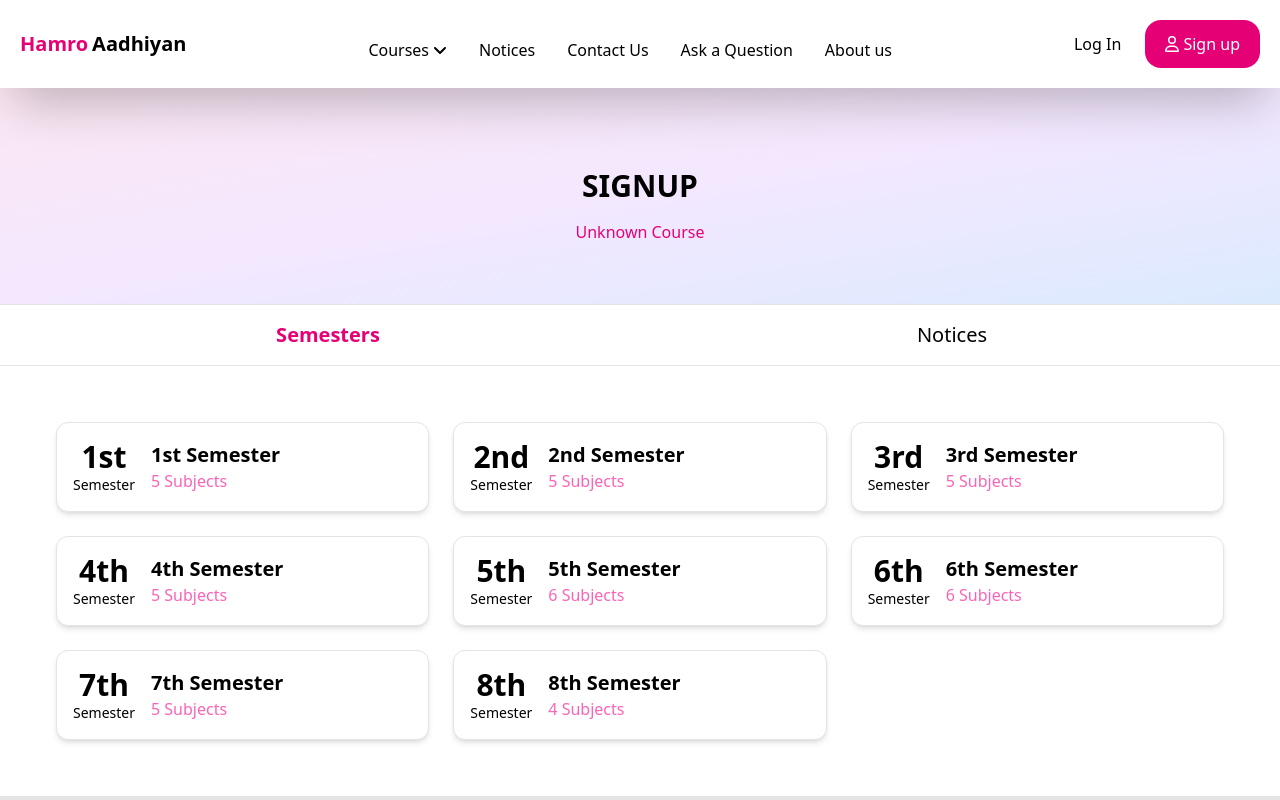
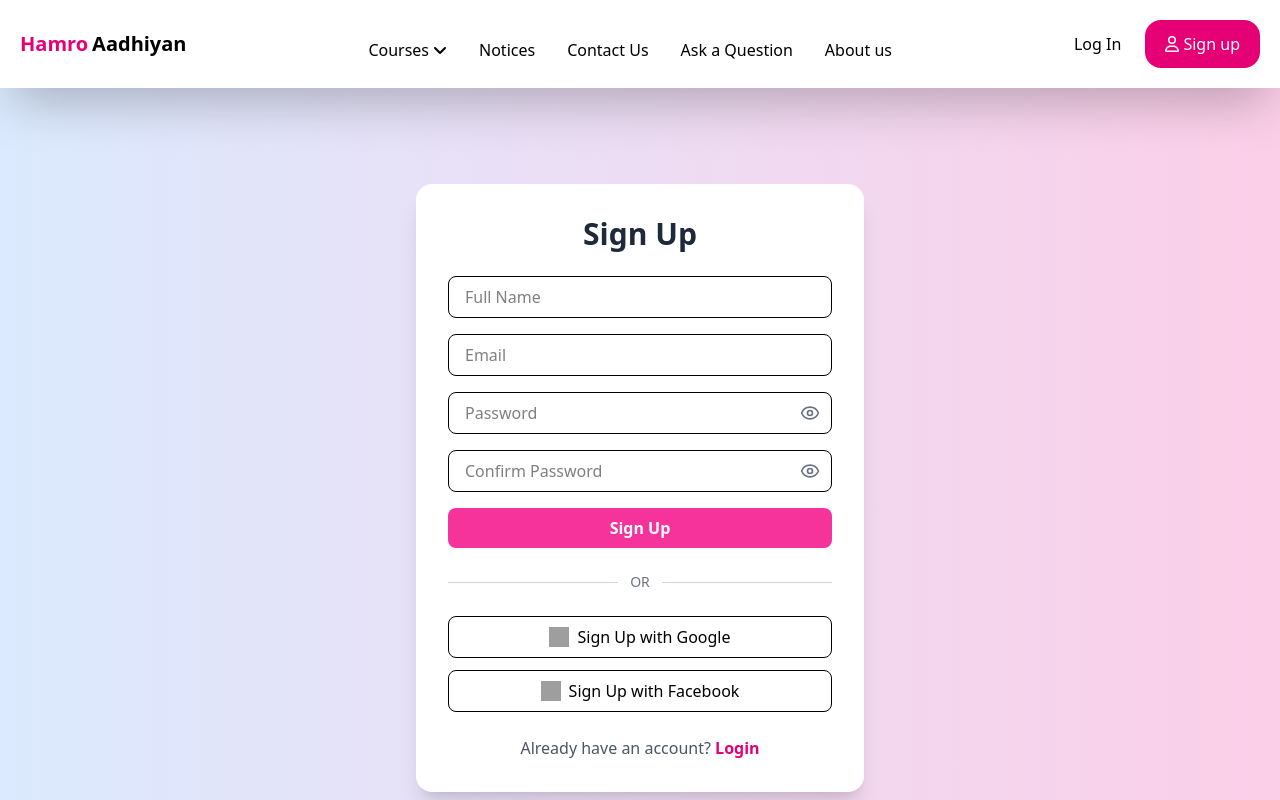
Before and after one commit to Prasannaniroula/HamroAadhiyan, a React (Vite) app in the folder client/: page /signup in a window 1280 px wide. Shown: the top 800 px of the page. Built offline with nearby package versions, Linux system fonts and the light colour scheme; grey boxes are pictures that could not be loaded.

Commit message:
updated the login and the signup page frontend using template

```diff
--- a/client/src/App.jsx
+++ b/client/src/App.jsx
@@ -7,6 +7,8 @@ import Footer from "./Components/Footer";
 import SemPageWrapper from "./Components/SempageWrapper";
 import DynamicSubjects from "./Pages/DynamicSubjects";
 import Contact from "./Pages/ContactUs";
+import Login from "./Pages/Login";
+import Signup from "./Pages/SignUp";
 
 export default function App (){
   return(
@@ -15,6 +17,8 @@ export default function App (){
   <Routes>
     <Route path="/" element={<><NavBarMain/><Frontpage/><Footer/></>} />
     <Route path="/contact" element={<><NavBarMain/><Contact/><Footer/></>} />
+    <Route path="/login" element={<><NavBarMain/><Login/><Footer/></>} />
+    <Route path="/signup" element={<><NavBarMain/><Signup/><Footer/></>} />
     <Route path="/:course" element={<><NavBarMain/><SemPageWrapper/><Footer/></>} />
     <Route path="/:course/:semester" element={<><NavBarMain/><DynamicSubjects/><Footer/></>}/>
   </Routes>
--- a/client/src/Components/Footer.jsx
+++ b/client/src/Components/Footer.jsx
@@ -17,7 +17,7 @@ function Footer() {
         { icon: 'Clock', text: 'Sun-Fri: 9:00 AM - 6:00 PM' }
       ];
       const quickLinks = [
-        { name: 'Courses', path: '#' },
+        { name: 'Courses', path: '/course' },
         { name: 'Notices', path: '#' },
         { name: 'Contact Us', path: '#' },
         { name: 'Student Dashboard', path: '#' }
@@ -25,8 +25,8 @@ function Footer() {
       const resources = [
         { name: 'Study Materials', path: '/course-detail-page' },
         { name: 'Academic Calendar', path: '/notices-board' },
-        { name: 'Student Support', path: '/contact-us' },
-        { name: 'Career Guidance', path: '/contact-us' }
+        { name: 'Student Support', path: '/contact' },
+        { name: 'Career Guidance', path: '/contact' }
       ];
   return (
     <footer className="bg-zinc-200">
--- a/client/src/Components/NavBarMain.jsx
+++ b/client/src/Components/NavBarMain.jsx
@@ -64,10 +64,10 @@ function NavBarMain() {
           </div>
         </div>
         <div className='hidden md:flex gap-6 justify-center items-center text-md'>
-          <Link to="#" className='hover:text-pink-400'>Log In</Link>
-            <button className='bg-pink-600 text-white px-5 py-3 rounded-2xl'>
+          <Link to="/login" className='hover:text-pink-400'>Log In</Link>
+          <Link to="/signup" ><button className='bg-pink-600 text-white px-5 py-3 rounded-2xl'>
               <FontAwesomeIcon icon={faUserRegular} /> Sign up
-            </button>
+            </button></Link>
           </div>
       </nav>
 
@@ -101,7 +101,7 @@ function NavBarMain() {
             <Link to="#" className="hover:text-pink-500">Notices</Link>
             <Link to="#" className="hover:text-pink-500">Contact</Link>
             <Link to="#" className="hover:text-pink-500">About</Link>
-            <Link to="#" className="bg-pink-500 text-white px-4 py-2 rounded-full text-center hover:bg-pink-600">Login</Link>
+            <Link to="/login" className="bg-pink-500 text-white px-4 py-2 rounded-full text-center hover:bg-pink-600">Login</Link>
           </div>
 
           {/* Overlay (40%) */}
--- /dev/null
+++ b/client/src/Pages/Login.jsx
@@ -0,0 +1,82 @@
+import { useState } from "react";
+import { Eye, EyeOff } from "lucide-react";
+import { Link } from "react-router-dom";
+
+export default function Login() {
+  const [showPassword, setShowPassword] = useState(false);
+
+  return (
+    <div className="min-h-screen flex items-center justify-center bg-gradient-to-r from-blue-100 to-pink-200 p-4">
+      <div className="w-full max-w-md bg-white rounded-2xl shadow-xl p-8">
+        <h2 className="text-3xl font-bold text-center text-gray-800 mb-6">
+           Login
+        </h2>
+
+        <form className="space-y-4">
+          <input
+            type="email"
+            placeholder="Email"
+            className="w-full px-4 py-2 border rounded-lg focus:ring focus:ring-pink-300 outline-none"
+          />
+
+          <div className="relative">
+            <input
+              type={showPassword ? "text" : "password"}
+              placeholder="Password"
+              className="w-full px-4 py-2 border rounded-lg focus:ring focus:ring-pink-300 outline-none"
+            />
+            <button
+              type="button"
+              onClick={() => setShowPassword(!showPassword)}
+              className="absolute inset-y-0 right-3 flex items-center text-gray-500"
+            >
+              {showPassword ? <EyeOff size={20} /> : <Eye size={20} />}
+            </button>
+          </div>
+
+          <button
+            type="submit"
+            className="w-full bg-pink-500 hover:bg-pink-600 text-white py-2 rounded-lg font-semibold transition duration-200"
+          >
+            Login
+          </button>
+        </form>
+
+        {/* Divider */}
+        <div className="flex items-center my-6">
+          <div className="flex-grow h-px bg-gray-300"></div>
+          <span className="px-3 text-gray-500 text-sm">OR</span>
+          <div className="flex-grow h-px bg-gray-300"></div>
+        </div>
+
+        {/* Social Login */}
+        <div className="space-y-3">
+          <button
+            type="button"
+            className="w-full flex items-center justify-center gap-2 border py-2 rounded-lg hover:bg-gray-100 transition"
+          >
+            <img src="https://www.svgrepo.com/show/475656/google-color.svg" alt="Google" className="w-5 h-5" />
+            Continue with Google
+          </button>
+          <button
+            type="button"
+            className="w-full flex items-center justify-center gap-2 border py-2 rounded-lg hover:bg-gray-100 transition"
+          >
+            <img src="https://www.svgrepo.com/show/475647/facebook-color.svg" alt="Facebook" className="w-5 h-5" />
+            Continue with Facebook
+          </button>
+        </div>
+
+        <p className="mt-6 text-center text-gray-600">
+          Don’t have an account?{" "}
+          <Link
+            to="/signup"
+            className="text-pink-600 font-semibold hover:underline"
+          >
+            Sign Up
+          </Link>
+        </p>
+      </div>
+    </div>
+  );
+}
--- /dev/null
+++ b/client/src/Pages/Signup.jsx
@@ -0,0 +1,103 @@
+import { useState } from "react";
+import { Eye, EyeOff } from "lucide-react";
+import { Link } from "react-router-dom"
+
+export default function Signup() {
+  const [showPassword, setShowPassword] = useState(false);
+  const [showConfirm, setShowConfirm] = useState(false);
+
+  return (
+    <div className="min-h-screen flex items-center justify-center bg-gradient-to-r from-blue-100 to-pink-200 p-4">
+      <div className="w-full max-w-md bg-white rounded-2xl shadow-xl p-8">
+        <h2 className="text-3xl font-bold text-center text-gray-800 mb-6">
+          Sign Up
+        </h2>
+
+        <form className="space-y-4">
+          <input
+            type="text"
+            placeholder="Full Name"
+            className="w-full px-4 py-2 border rounded-lg focus:ring focus:ring-pink-300 outline-none"
+          />
+          <input
+            type="email"
+            placeholder="Email"
+            className="w-full px-4 py-2 border rounded-lg focus:ring focus:ring-pink-300 outline-none"
+          />
+
+          <div className="relative">
+            <input
+              type={showPassword ? "text" : "password"}
+              placeholder="Password"
+              className="w-full px-4 py-2 border rounded-lg focus:ring focus:ring-pink-300 outline-none"
+            />
+            <button
+              type="button"
+              onClick={() => setShowPassword(!showPassword)}
+              className="absolute inset-y-0 right-3 flex items-center text-gray-500"
+            >
+              {showPassword ? <EyeOff size={20} /> : <Eye size={20} />}
+            </button>
+          </div>
+
+          <div className="relative">
+            <input
+              type={showConfirm ? "text" : "password"}
+              placeholder="Confirm Password"
+              className="w-full px-4 py-2 border rounded-lg focus:ring focus:ring-pink-300 outline-none"
+            />
+            <button
+              type="button"
+              onClick={() => setShowConfirm(!showConfirm)}
+              className="absolute inset-y-0 right-3 flex items-center text-gray-500"
+            >
+              {showConfirm ? <EyeOff size={20} /> : <Eye size={20} />}
+            </button>
+          </div>
+
+          <button
+            type="submit"
+            className="w-full bg-pink-500 hover:bg-pink-600 text-white py-2 rounded-lg font-semibold transition duration-200"
+          >
+            Sign Up
+          </button>
+        </form>
+
+        {/* Divider */}
+        <div className="flex items-center my-6">
+          <div className="flex-grow h-px bg-gray-300"></div>
+          <span className="px-3 text-gray-500 text-sm">OR</span>
+          <div className="flex-grow h-px bg-gray-300"></div>
+        </div>
+
+        {/* Social Signup */}
+        <div className="space-y-3">
+          <button
+            type="button"
+            className="w-full flex items-center justify-center gap-2 border py-2 rounded-lg hover:bg-gray-100 transition"
+          >
+            <img src="https://www.svgrepo.com/show/475656/google-color.svg" alt="Google" className="w-5 h-5" />
+            Sign Up with Google
+          </button>
+          <button
+            type="button"
+            className="w-full flex items-center justify-center gap-2 border py-2 rounded-lg hover:bg-gray-100 transition"
+          >
+            <img src="https://www.svgrepo.com/show/475647/facebook-color.svg" alt="Facebook" className="w-5 h-5" />
+            Sign Up with Facebook
+          </button>
+        </div>
+
+        <p className="mt-6 text-center text-gray-600">
+          Already have an account?{" "}
+          <Link
+            to="/login"
+            className="text-pink-600 font-semibold hover:underline"
+          >
+            Login
+          </Link>
+        </p>
+      </div>
+    </div>
+  );
+}
--- /dev/null
+++ b/client/src/context/Appcontext.jsx
@@ -0,0 +1,9 @@
+import React from 'react'
+
+function Appcontext() {
+  return (
+    <div>Appcontext</div>
+  )
+}
+
+export default Appcontext
```
